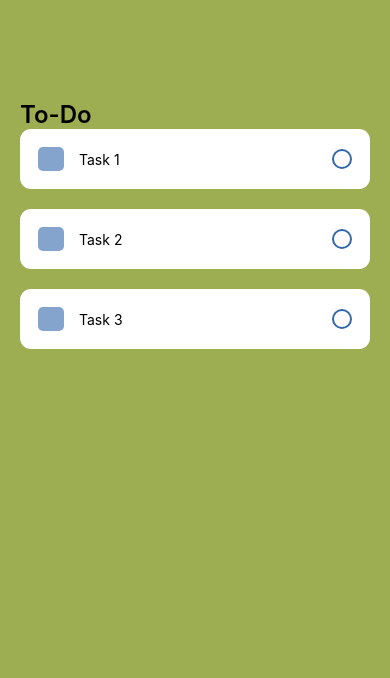
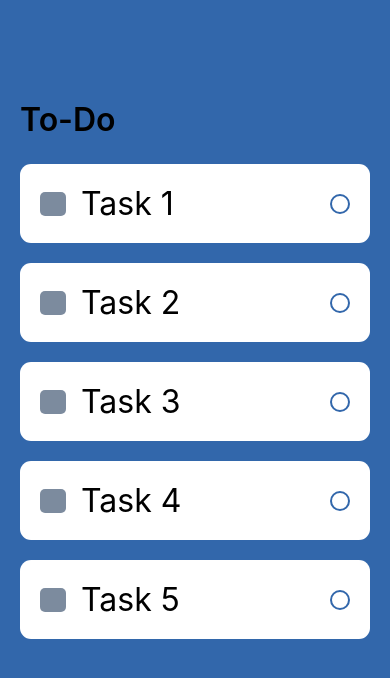
Before and after one commit to hughesmarissa/List-ToDo, a React Native app: screen / in a window 390 px wide. Shown: the top 678 px of the page. Built offline with nearby package versions, Linux system fonts and the light colour scheme.

Commit message:
Change item styles

```diff
--- a/App.js
+++ b/App.js
@@ -13,6 +13,8 @@ export default function App() {
               <Task text={"Task 1"} />
               <Task text={"Task 2"} />
               <Task text={"Task 3"} />
+              <Task text={"Task 4"} />
+              <Task text={"Task 5"} />
           </View>
       </View>
     </View>
@@ -22,17 +24,17 @@ export default function App() {
 const styles = StyleSheet.create({
   container: {
     flex: 1,
-    backgroundColor: '#9DAD51',
+    backgroundColor: '#3267AB',
   },
   taskWrapper: {
     paddingTop: 100,
     paddingHorizontal: 20,
   },
   section: { //title
-    fontSize: 24,
-    fontWeight: 600,
+    fontSize: 32,
+    fontWeight: '600',
   },
   items: {
-
+    marginTop: 25,
   },
 });
--- a/Components/Task.js
+++ b/Components/Task.js
@@ -21,7 +21,7 @@ const Task = (props) => {
 const styles = StyleSheet.create({
     item: {
         backgroundColor: 'white',
-        padding: 18,
+        padding: 20,
         borderRadius: 11,
         flexDirection: 'row',
         alignItems: 'center',
@@ -36,14 +36,14 @@ const styles = StyleSheet.create({
     square: {
         width: 26,
         height: 24,
-        backgroundColor: '#3267AB',
+        backgroundColor: '#253E5E',
         opacity: .6,
         borderRadius: 5,
         marginRight: 15, //cannot be pushed to the right past this margin
     },
     itemText: {
         maxWidth: '80%', //limiting square dimensions
-
+        fontSize: 32,
     },
     circle: {
         width: 20,
```
